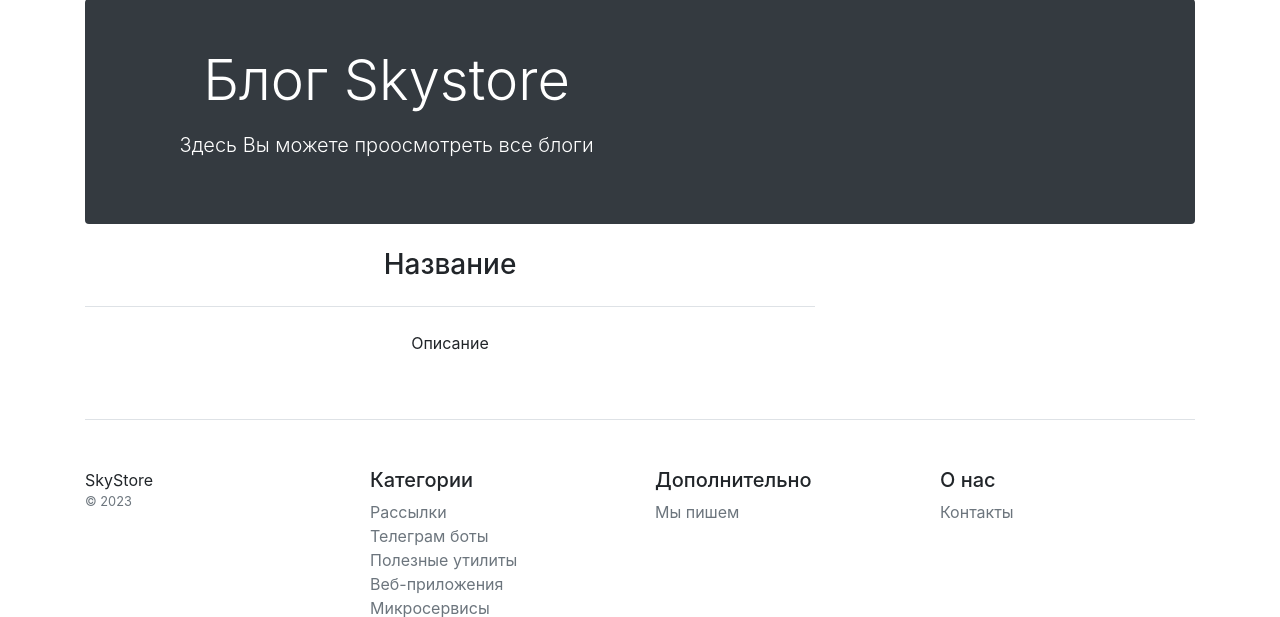
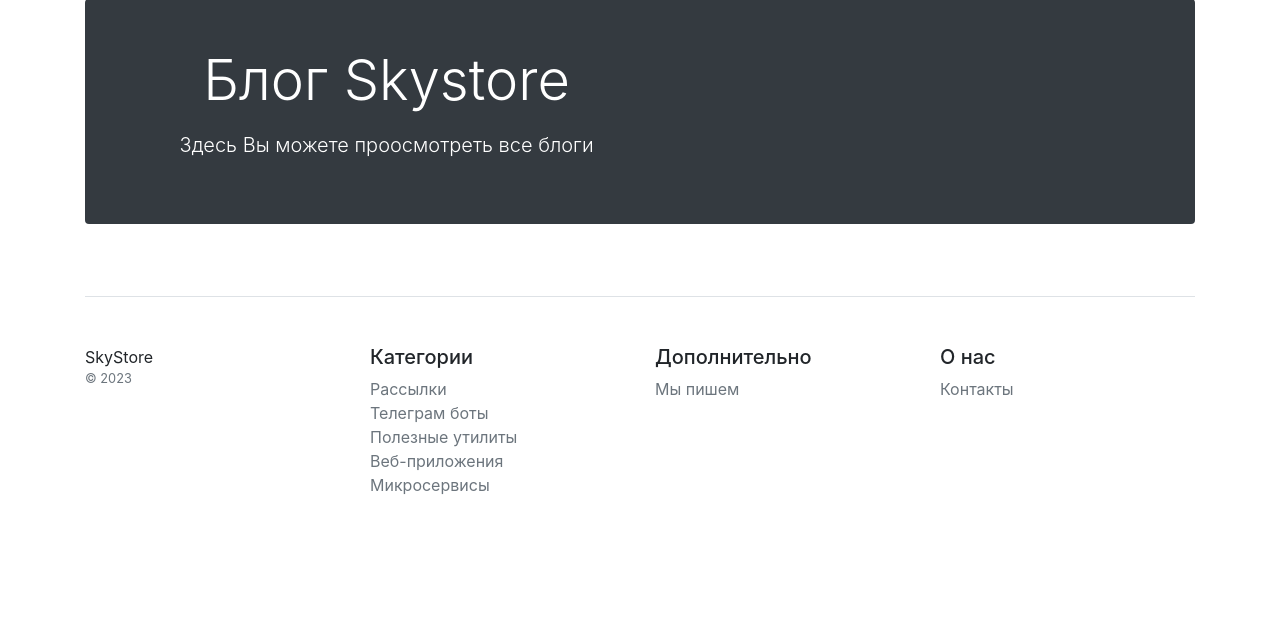
Before and after one commit to toir02/django_project, a Django app: page /blog/ in a window 1280 px wide. Shown: the part 92-709 px from the top of the page. Run offline with Django 4.2, Linux system fonts and the light colour scheme; data that the repository does not hold is empty; some libraries are stand-ins or nearby versions.

Commit message:
refactor blog list template

```diff
--- a/catalog/templates/catalog/blog_list.html
+++ b/catalog/templates/catalog/blog_list.html
@@ -28,18 +28,6 @@
         </div>
     </div>
     {% endfor %}
-    <div class="row text-center">
-        <div class="col-md-8">
-            <h3 class="pb-4 mb-4 fst-italic border-bottom">
-                Название
-            </h3>
-
-            <article class="blog-post">
-                <p>Описание</p>
-            </article>
-
-        </div>
-    </div>
 </main>
 
 </body>
```
